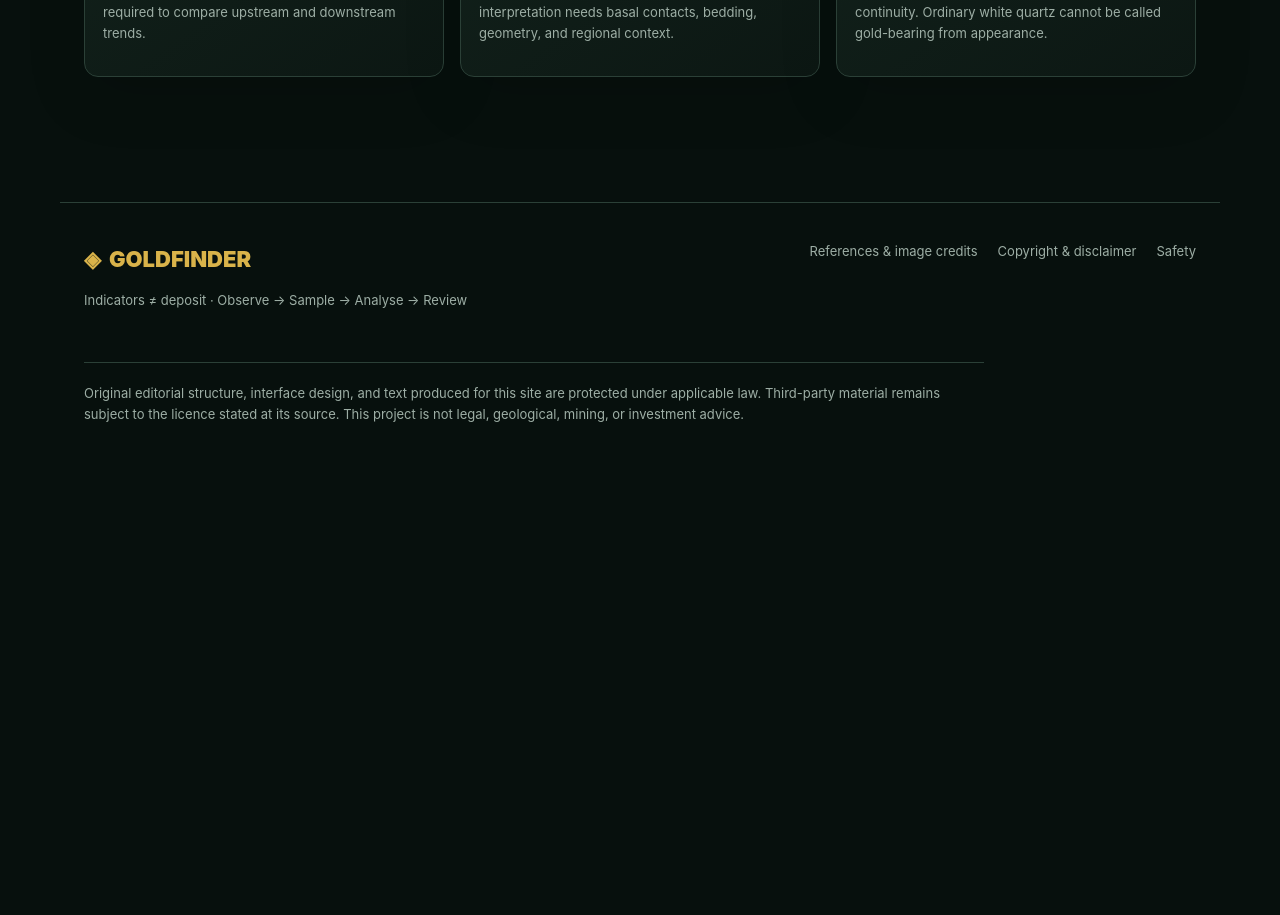
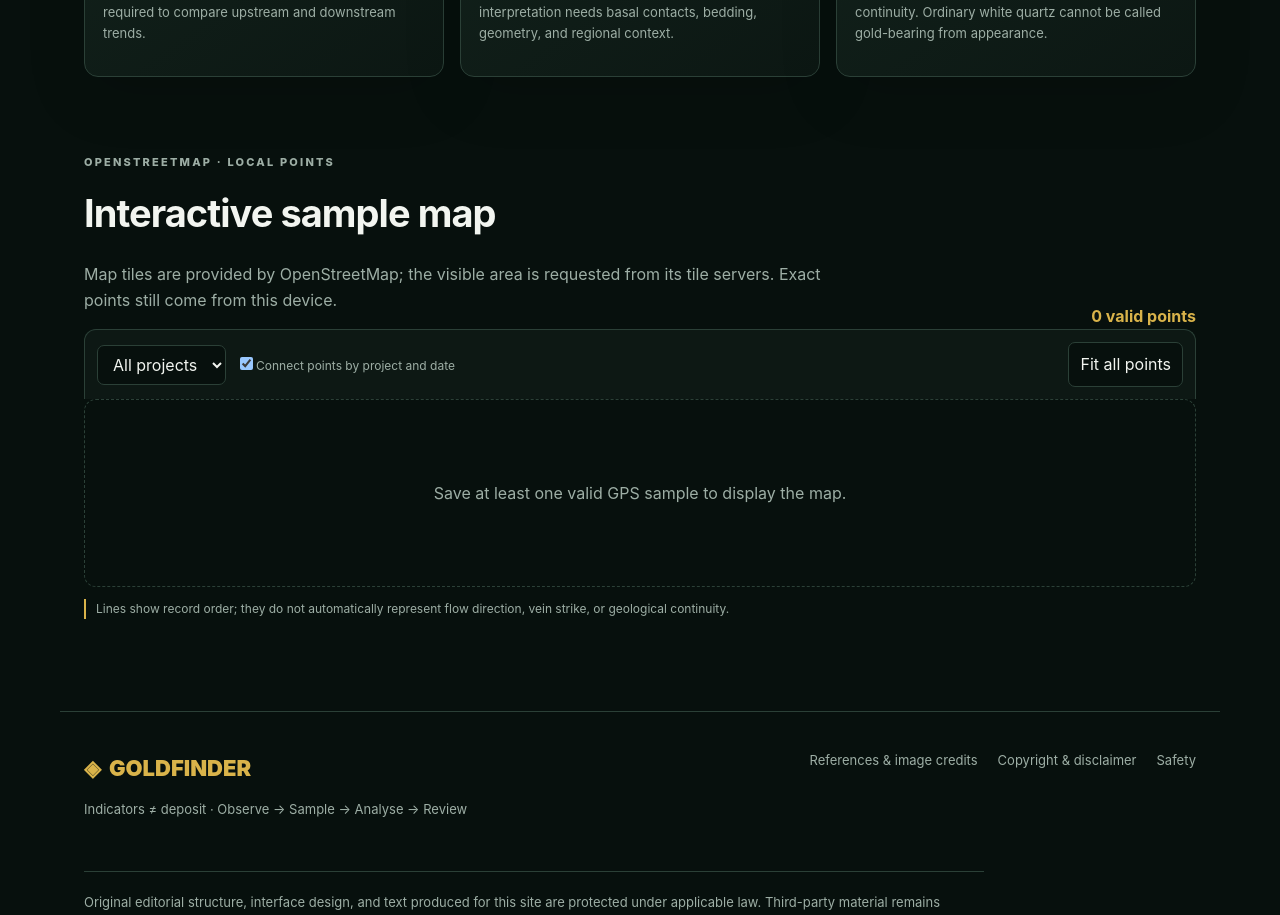
Before and after one commit to minnyinyioo/goldfinder, a Next.js app: page /en/map in a window 1280 px wide. Shown: the part 1920-2835 px from the top of the page. Before the commit the page ends 2403 px from the top, so only its background shows below. Built offline with nearby package versions, Linux system fonts and the light colour scheme.

Commit message:
v2.3.0 add interactive sample map

```diff
--- a/package.json
+++ b/package.json
@@ -1 +1 @@
-{"name":"goldfinder","version":"2.2.0","private":true,"scripts":{"dev":"next dev","build":"next build","start":"next start","typecheck":"tsc --noEmit"},"dependencies":{"next":"^15.5.0","react":"^19.1.0","react-dom":"^19.1.0"},"devDependencies":{"@types/node":"^22.0.0","@types/react":"^19.0.0","@types/react-dom":"^19.0.0","typescript":"^5.9.0"}}
+{"name":"goldfinder","version":"2.3.0","private":true,"scripts":{"dev":"next dev","build":"next build","start":"next start","typecheck":"tsc --noEmit"},"dependencies":{"@types/leaflet":"^1.9.22","leaflet":"^1.9.4","next":"^15.5.0","react":"^19.1.0","react-dom":"^19.1.0"},"devDependencies":{"@types/node":"^22.0.0","@types/react":"^19.0.0","@types/react-dom":"^19.0.0","typescript":"^5.9.0"}}
--- a/src/app/en/map/page.tsx
+++ b/src/app/en/map/page.tsx
@@ -1 +1 @@
-import MapWorkspace from "@/components/MapWorkspace";export default function MapPage(){return <MapWorkspace lang="en"/>}
+import MapWorkspace from "@/components/MapWorkspace";import InteractiveSampleMap from "@/components/InteractiveSampleMap";export default function MapPage(){return <><MapWorkspace lang="en"/><InteractiveSampleMap lang="en"/></>}
--- a/src/app/map/page.tsx
+++ b/src/app/map/page.tsx
@@ -1 +1 @@
-import MapWorkspace from "@/components/MapWorkspace";export default function MapPage(){return <MapWorkspace lang="zh"/>}
+import MapWorkspace from "@/components/MapWorkspace";import InteractiveSampleMap from "@/components/InteractiveSampleMap";export default function MapPage(){return <><MapWorkspace lang="zh"/><InteractiveSampleMap lang="zh"/></>}
--- /dev/null
+++ b/src/components/InteractiveSampleMap.tsx
@@ -0,0 +1,17 @@
+"use client";
+import {useEffect,useRef,useState} from "react";import "leaflet/dist/leaflet.css";import "./interactive-sample-map.css";
+type Point={sample?:string;project?:string;date?:string;lat?:string;lng?:string;result?:string;resultUnit?:string;visibleGold?:string;qcType?:string;environment?:string};
+const t={zh:{title:"站内交互样点图",lead:"地图瓦片由 OpenStreetMap 提供；浏览时，视窗范围会请求给瓦片服务器。精确样点仍来自当前设备。",empty:"至少保存一个有效 GPS 样点后才会显示地图。",connect:"按项目和日期连接样点",fit:"显示全部样点",all:"全部项目",points:"个有效样点",sequence:"连接线表示记录顺序，不自动代表河流方向、矿脉走向或地质连续性。"},en:{title:"Interactive sample map",lead:"Map tiles are provided by OpenStreetMap; the visible area is requested from its tile servers. Exact points still come from this device.",empty:"Save at least one valid GPS sample to display the map.",connect:"Connect points by project and date",fit:"Fit all points",all:"All projects",points:"valid points",sequence:"Lines show record order; they do not automatically represent flow direction, vein strike, or geological continuity."}};
+const valid=(x:Point)=>x.lat!==""&&x.lng!==""&&Number.isFinite(Number(x.lat))&&Number.isFinite(Number(x.lng))&&Math.abs(Number(x.lat))<=90&&Math.abs(Number(x.lng))<=180;
+export default function InteractiveSampleMap({lang}:{lang:"zh"|"en"}){
+ const c=t[lang],host=useRef<HTMLDivElement>(null),mapRef=useRef<import("leaflet").Map|null>(null),layerRef=useRef<import("leaflet").LayerGroup|null>(null),[points,setPoints]=useState<Point[]>([]),[project,setProject]=useState("all"),[connect,setConnect]=useState(true);
+ useEffect(()=>{try{const rows=JSON.parse(localStorage.getItem("goldfinder-samples-v2")||"[]");if(Array.isArray(rows))setPoints(rows.filter(valid))}catch{}},[]);
+ const shown=points.filter(x=>project==="all"||x.project===project),projects=Array.from(new Set(points.map(x=>x.project).filter(Boolean))) as string[];
+ useEffect(()=>{let cancelled=false;(async()=>{if(!host.current)return;const L=await import("leaflet");if(cancelled)return;if(!mapRef.current){mapRef.current=L.map(host.current).setView([20,96],5);L.tileLayer("https://{s}.tile.openstreetmap.org/{z}/{x}/{y}.png",{maxZoom:19,attribution:'&copy; <a href="https://www.openstreetmap.org/copyright">OpenStreetMap</a> contributors'}).addTo(mapRef.current)}layerRef.current?.remove();const group=L.layerGroup().addTo(mapRef.current);layerRef.current=group;
+  shown.forEach(x=>{const color=x.qcType&&x.qcType!=="Routine"?"#bd87cf":x.result?"#d9b34a":x.visibleGold?"#78aab3":"#9daea5",marker=L.circleMarker([Number(x.lat),Number(x.lng)],{radius:8,color:"#f2f5f0",weight:1,fillColor:color,fillOpacity:.95}),box=document.createElement("div"),title=document.createElement("strong"),meta=document.createElement("p"),result=document.createElement("p");title.textContent=x.sample||"—";meta.textContent=`${x.project||"—"} · ${x.date||"—"} · ${x.environment||"—"}`;result.textContent=x.result?`${x.result} ${x.resultUnit||""}`:(x.visibleGold?`${x.visibleGold} visible`:"—");box.append(title,meta,result);marker.bindPopup(box).addTo(group)});
+  if(connect)projects.forEach(p=>{const line=shown.filter(x=>x.project===p).sort((a,b)=>(a.date||"").localeCompare(b.date||"")).map(x=>[Number(x.lat),Number(x.lng)] as [number,number]);if(line.length>1)L.polyline(line,{color:"#80b79b",weight:2,dashArray:"7 7",opacity:.8}).addTo(group)});
+  if(shown.length){const bounds=L.latLngBounds(shown.map(x=>[Number(x.lat),Number(x.lng)] as [number,number]));mapRef.current.fitBounds(bounds.pad(.18),{maxZoom:15})}
+ })();return()=>{cancelled=true}},[project,connect,points]);
+ useEffect(()=>()=>{mapRef.current?.remove();mapRef.current=null},[]);
+ return <section className="section interactive-map-section"><div className="interactive-map-head"><div><p className="eyebrow">OPENSTREETMAP · LOCAL POINTS</p><h2>{c.title}</h2><p>{c.lead}</p></div><strong>{shown.length} {c.points}</strong></div><div className="interactive-map-controls"><select value={project} onChange={e=>setProject(e.target.value)}><option value="all">{c.all}</option>{projects.map(x=><option key={x}>{x}</option>)}</select><label><input type="checkbox" checked={connect} onChange={e=>setConnect(e.target.checked)}/>{c.connect}</label><button onClick={()=>setProject("all")}>{c.fit}</button></div>{points.length?<div ref={host} className="interactive-map" aria-label={c.title}/>:<div className="interactive-map-empty">{c.empty}</div>}<p className="map-sequence-note">{c.sequence}</p></section>
+}
--- /dev/null
+++ b/src/components/interactive-sample-map.css
@@ -0,0 +1 @@
+.interactive-map-section{padding-top:10px;padding-bottom:10px}.interactive-map-head{display:flex;justify-content:space-between;gap:25px;align-items:flex-end}.interactive-map-head h2{margin:0}.interactive-map-head p{color:var(--muted);max-width:760px}.interactive-map-head>strong{color:var(--gold);white-space:nowrap}.interactive-map-controls{display:flex;gap:10px;align-items:center;background:var(--surface);border:1px solid var(--line);border-bottom:0;border-radius:12px 12px 0 0;padding:12px}.interactive-map-controls select,.interactive-map-controls button{background:var(--bg);border:1px solid var(--line);color:var(--text);border-radius:7px;padding:8px 11px}.interactive-map-controls label{color:var(--muted);font-size:12px}.interactive-map-controls button{margin-left:auto;cursor:pointer}.interactive-map{height:540px;border:1px solid var(--line);border-radius:0 0 12px 12px;background:#d8d4c5}.interactive-map-empty{padding:80px 20px;text-align:center;border:1px dashed var(--line);border-radius:12px;color:var(--muted)}.interactive-map .leaflet-popup-content-wrapper,.interactive-map .leaflet-popup-tip{background:#13231d;color:#f2f5f0}.interactive-map .leaflet-popup-content p{margin:4px 0;color:#9daea5}.map-sequence-note{color:var(--muted);font-size:12px;border-left:2px solid var(--gold);padding-left:10px}@media(max-width:700px){.interactive-map-head{display:block}.interactive-map-controls{flex-wrap:wrap}.interactive-map-controls button{margin-left:0}.interactive-map{height:430px}}
```
Also changed, not shown: 1 other file (tests, documents, lock files or other folders).
